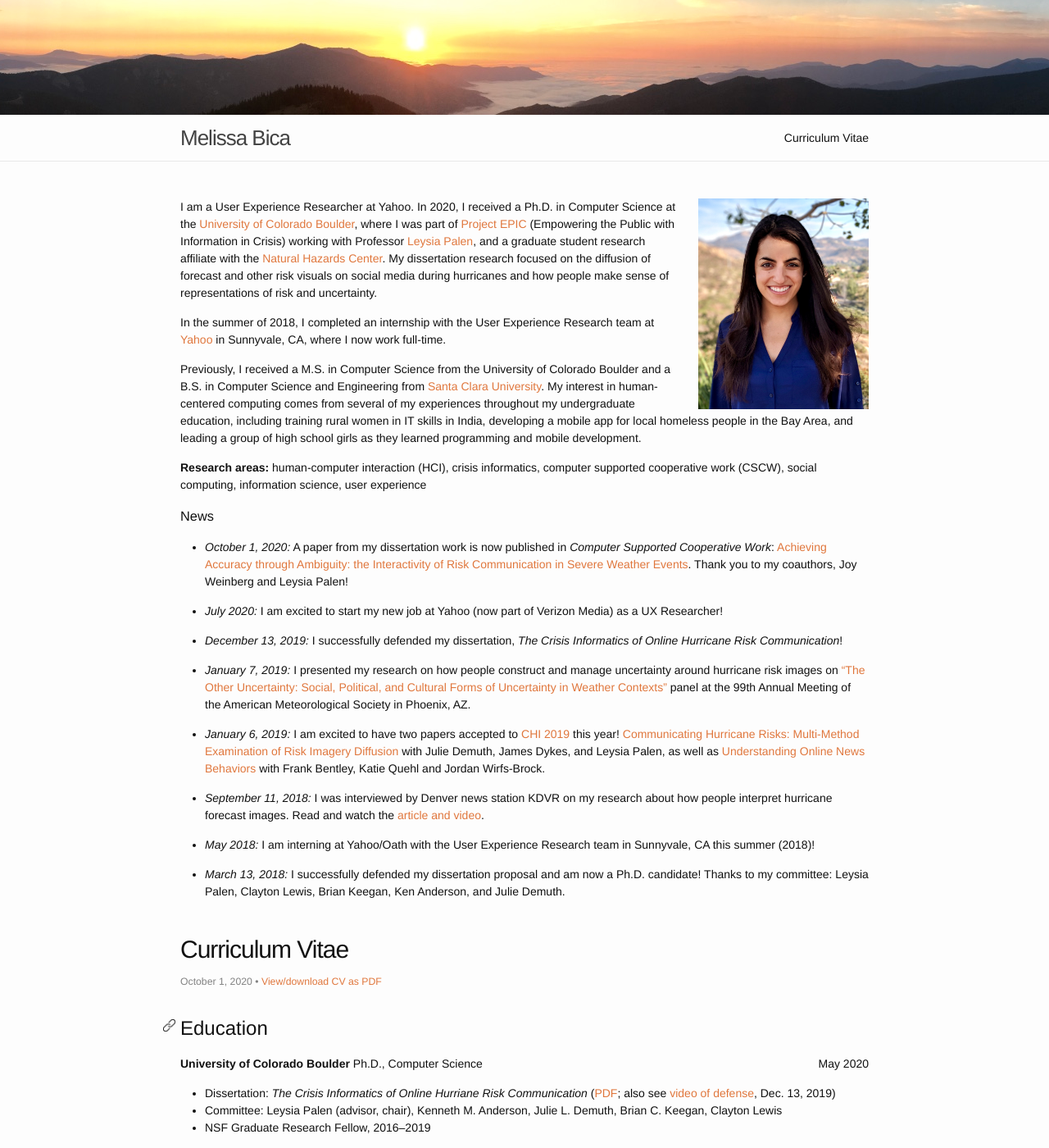
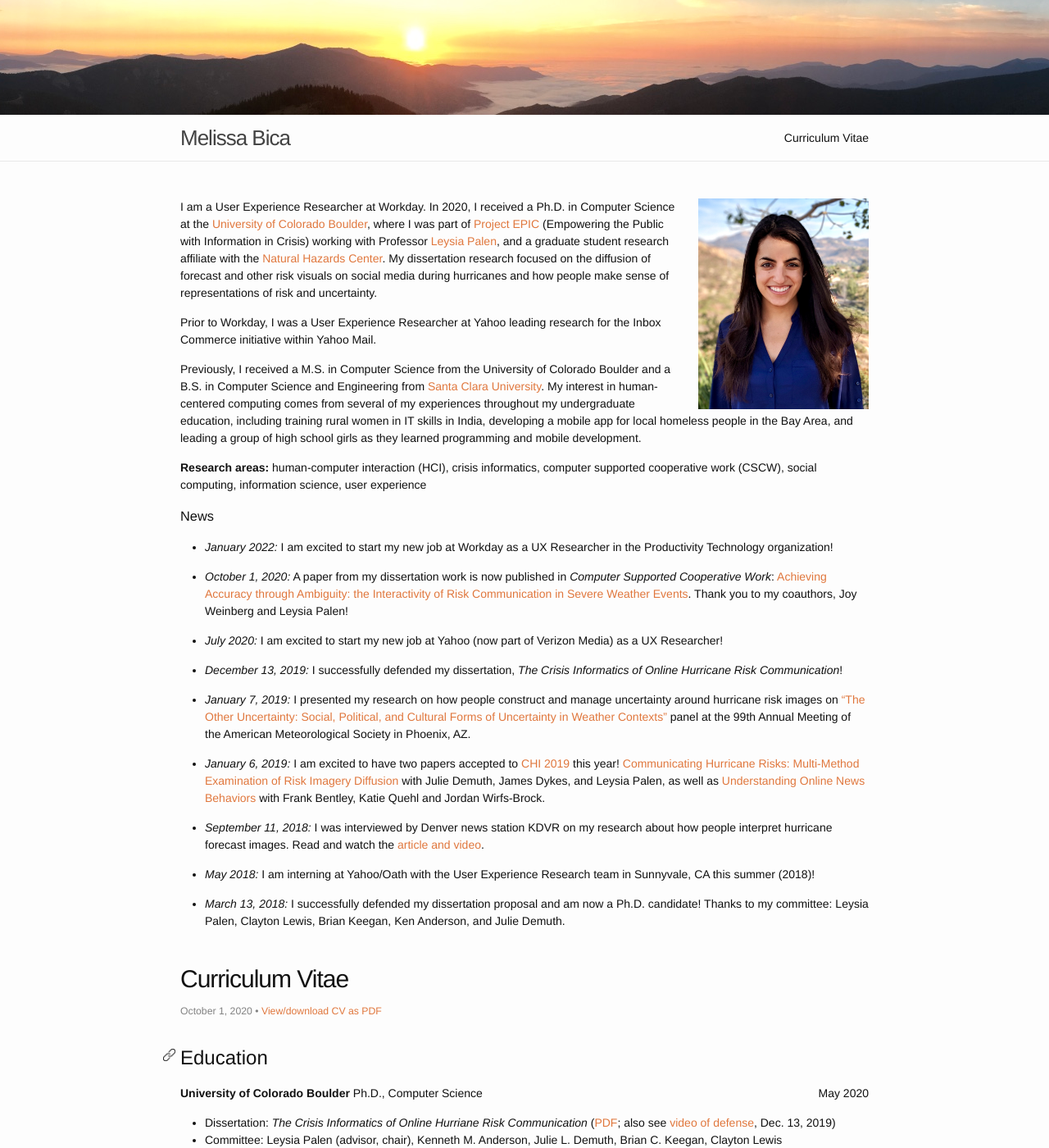
Before and after one commit to melissabica/melissabica.github.io, a Jekyll site: the page built from index.md, in a window 1280 px wide and 1400 px high. Shown: the whole window at 82% size. Built offline with Jekyll 4.4.1, drawn with Linux system fonts in a browser that asks for light colours; nearby versions of some CDN libraries; comment, search, counter and statistics services are not loaded; some of the changed text lies outside the part shown.

Commit message:
2022-10-24 updates, including Workday

```diff
--- a/index.md
+++ b/index.md
@@ -6,10 +6,10 @@ layout: default
 <img src="/assets/headshot.jpg" alt="headshot" style="width: 208px; margin-left: 20px;" align="right"/>
 
 
-I am a User Experience Researcher at Yahoo. In 2020, I received a Ph.D. in Computer Science at the <a target="_blank" href="http://colorado.edu">University of Colorado Boulder</a>, where I was part of <a target="_blank" href="http://epic.cs.colorado.edu/">Project EPIC</a> (Empowering the Public with Information in Crisis) working with Professor <a target="_blank" href="http://cmci.colorado.edu/~palen/">Leysia Palen</a>, and a graduate student research affiliate with the <a target="_blank" href="
+I am a User Experience Researcher at Workday. In 2020, I received a Ph.D. in Computer Science at the <a target="_blank" href="http://colorado.edu">University of Colorado Boulder</a>, where I was part of <a target="_blank" href="http://epic.cs.colorado.edu/">Project EPIC</a> (Empowering the Public with Information in Crisis) working with Professor <a target="_blank" href="http://cmci.colorado.edu/~palen/">Leysia Palen</a>, and a graduate student research affiliate with the <a target="_blank" href="
 https://hazards.colorado.edu/">Natural Hazards Center</a>. My dissertation research focused on the diffusion of forecast and other risk visuals on social media during hurricanes and how people make sense of representations of risk and uncertainty.
 
-In the summer of 2018, I completed an internship with the User Experience Research team at <a target="_blank" href="https://www.verizonmedia.com/">Yahoo</a> in Sunnyvale, CA, where I now work full-time.
+Prior to Workday, I was a User Experience Researcher at Yahoo leading research for the Inbox Commerce initiative within Yahoo Mail.
 
 Previously, I received a M.S. in Computer Science from the University of Colorado Boulder and a B.S. in Computer Science and Engineering from <a target="_blank" href="http://scu.edu">Santa Clara University</a>. My interest in human-centered computing comes from several of my experiences throughout my undergraduate education, including training rural women in IT skills in India, developing a mobile app for local homeless people in the Bay Area, and leading a group of high school girls as they learned programming and mobile development.
 
@@ -19,6 +19,8 @@ Previously, I received a M.S. in Computer Science from the University of Colorad
 
 
 ### News
+
+* *January 2022:* I am excited to start my new job at Workday as a UX Researcher in the Productivity Technology organization!
 
 * *October 1, 2020:* A paper from my dissertation work is now published in *Computer Supported Cooperative Work*: <a target="_blank" href="/assets/files/Bica_JCSCW2020_AchievingAccuracy.pdf">Achieving Accuracy through Ambiguity: the Interactivity of Risk Communication in Severe Weather Events</a>. Thank you to my coauthors, Joy Weinberg and Leysia Palen!
 
```
Also changed, not shown: _posts/2019-04-09-cv.md (+7 -1 lines).
